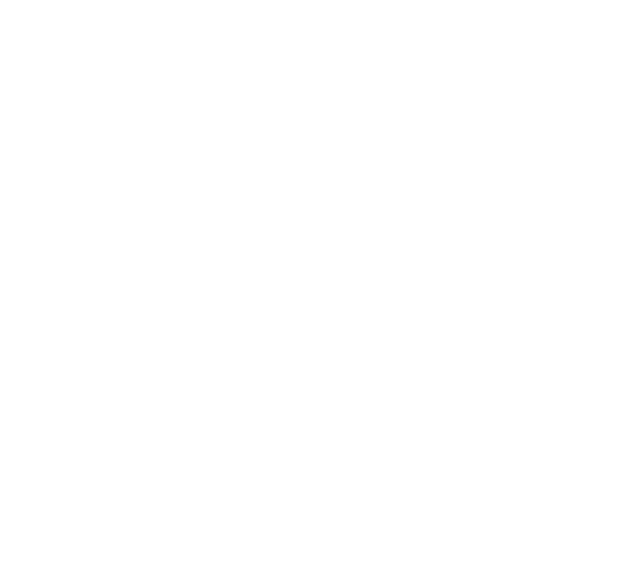
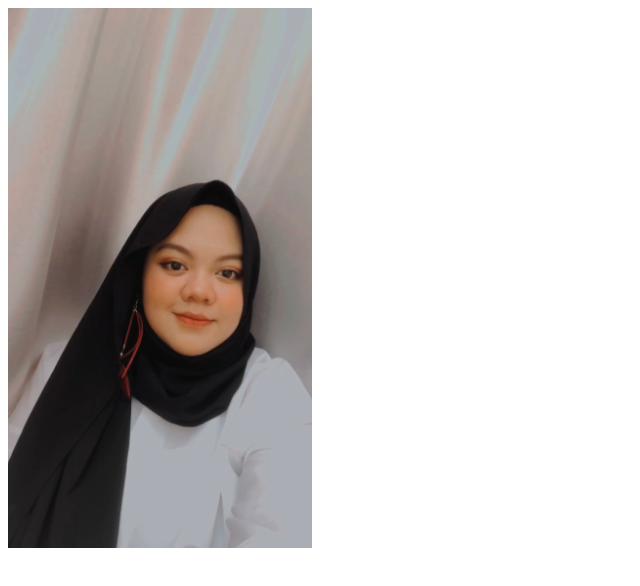
Before and after one commit to ninranisa/6701193089-assessment1pabw, a plain HTML site: page profile_picture.html in a window 1280 px wide. Shown: the whole page, without its empty margins (0-640 px from the left). Drawn offline with Linux system fonts and the light colour scheme.

Commit message:
commit3-6701193089

```diff
--- a/profile_picture.html
+++ b/profile_picture.html
@@ -2,9 +2,9 @@
 <html lang="en">
 <head>
     <meta charset="UTF-8">
-    <title>Title</title>
+    <title>Profpic</title>
 </head>
 <body>
-
+<img src="IMG_3774.jpeg" HEIGHT="540">
 </body>
 </html>
```
Also changed, not shown: IMG_3774.jpeg (added).
